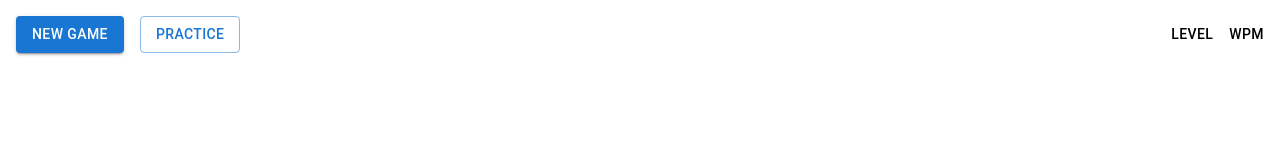
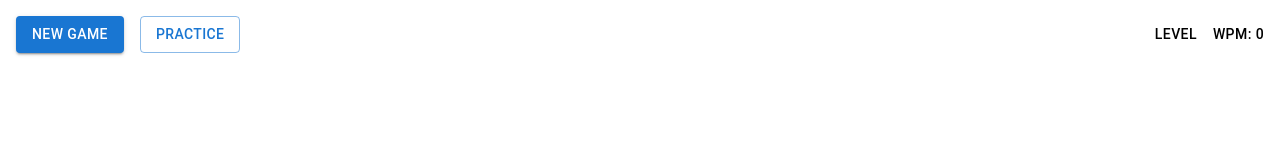
Before and after one commit to lukasmiljic/Internship-16-SpeedType, a React (Vite) app: page / in a window 1280 px wide. Shown: the top 160 px of the page. Built offline with nearby package versions, Linux system fonts and the light colour scheme.

Commit message:
added wpm context

```diff
--- a/src/Components/Header/Header.jsx
+++ b/src/Components/Header/Header.jsx
@@ -9,10 +9,12 @@ import {
   Typography,
 } from "@mui/material";
 import { useState } from "react";
+import { useWordsPerMinute } from "../../Providers/WordsPerMinuteProvider";
 
 const Header = () => {
   const [openPractice, setOpenPractice] = useState(false);
   const [openNewGame, setOpenNewGame] = useState(false);
+  const { wordsPerMinute, updateWordsPerMinute } = useWordsPerMinute();
 
   return (
     <header>
@@ -22,7 +24,7 @@ const Header = () => {
         justifyContent={"space-between"}
         padding={2}>
         <Stack direction="row" spacing={2}>
-          <Button variant="contained" onClick={() => setOpenNewGame(true)}>
+          <Button variant="contained" onClick={() => setOpenNewGame(false)}>
             New Game
           </Button>
           <Button variant="outlined" onClick={() => setOpenPractice(true)}>
@@ -31,7 +33,7 @@ const Header = () => {
         </Stack>
         <Stack direction="row" spacing={2}>
           <Typography variant="button">Level</Typography>
-          <Typography variant="button">WPM</Typography>
+          <Typography variant="button">WPM: {wordsPerMinute}</Typography>
         </Stack>
       </Stack>
 
--- /dev/null
+++ b/src/Providers/WordsPerMinuteProvider.jsx
@@ -0,0 +1,26 @@
+import { createContext, useContext, useState } from "react";
+
+const defaultContext = {
+  wordsPerMinute: 0,
+};
+
+const WordsPerMinuteContext = createContext(defaultContext);
+
+const WordsPerMinuteProvider = ({ children }) => {
+  const [wordsPerMinute, setWordsPerMinute] = useState(0);
+
+  const updateWordsPerMinute = (newWordsPerMinute) => {
+    setWordsPerMinute(newWordsPerMinute);
+  };
+
+  return (
+    <WordsPerMinuteContext.Provider
+      value={{ wordsPerMinute, updateWordsPerMinute }}>
+      {children}
+    </WordsPerMinuteContext.Provider>
+  );
+};
+
+export const useWordsPerMinute = () => useContext(WordsPerMinuteContext);
+
+export default WordsPerMinuteProvider;
```
